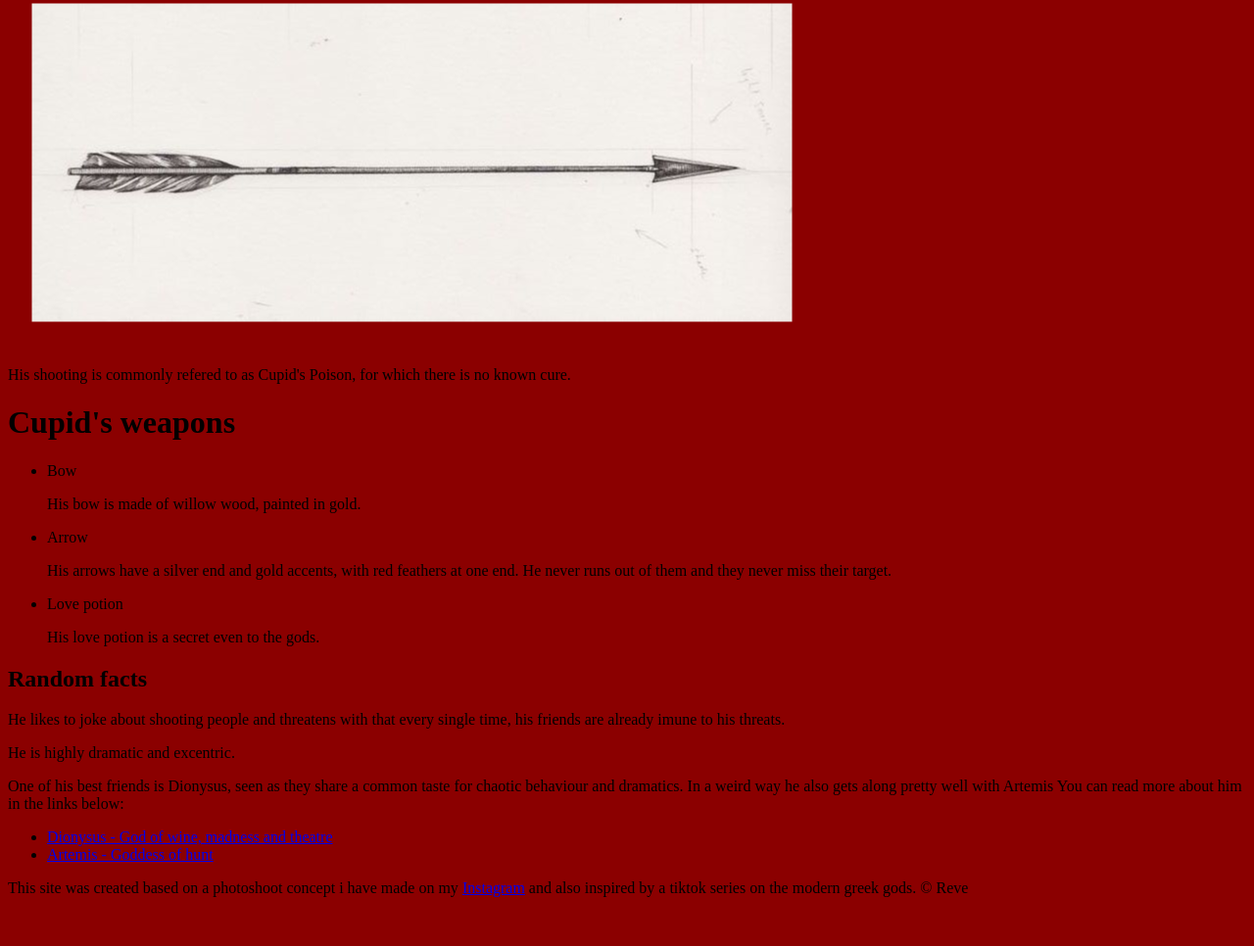
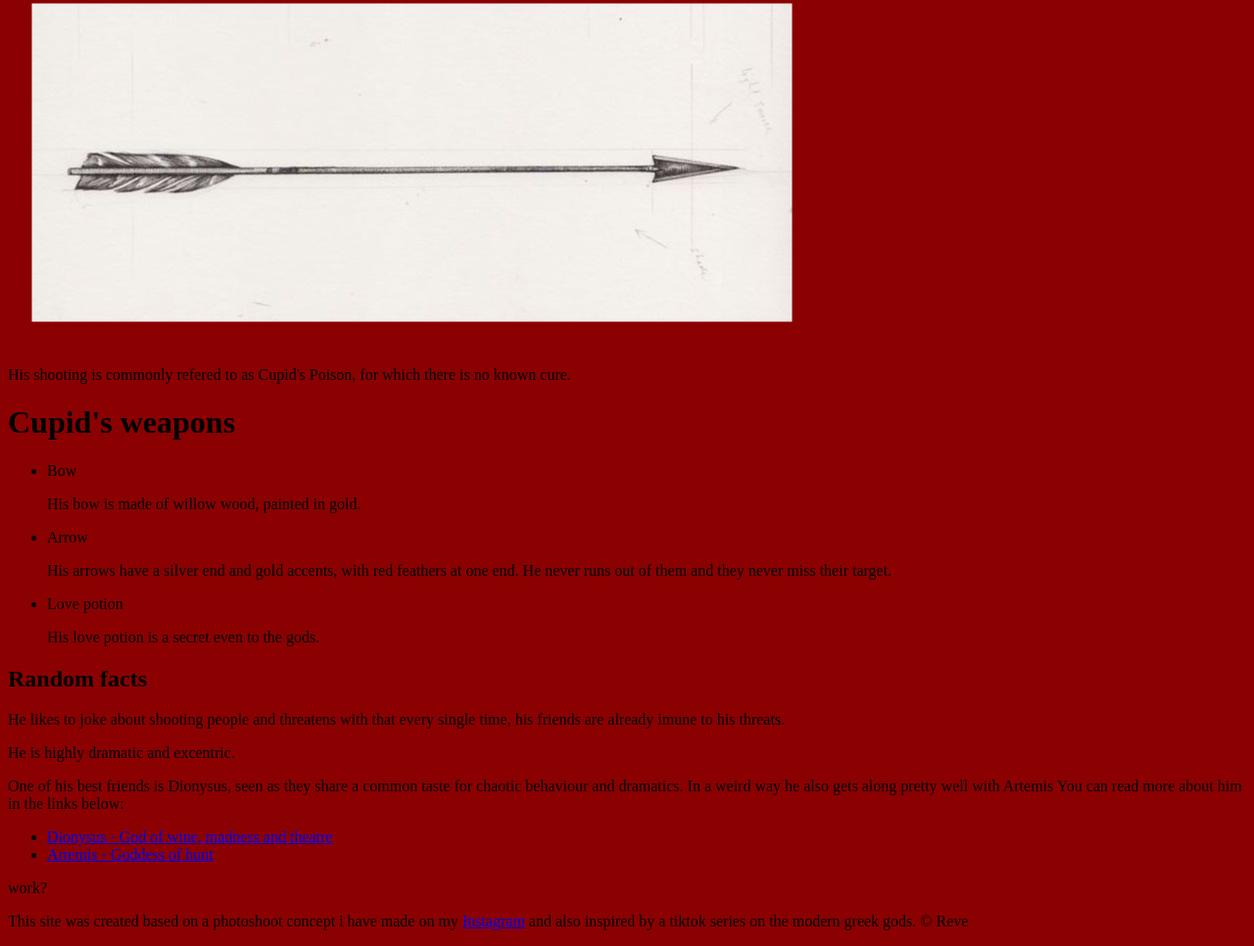
Before and after one commit to rrevve/cartoon-hero, a plain HTML site: page index.html in a window 1280 px wide. Shown: the part 759-1725 px from the top of the page at 98% size. Before the commit the page ends 1691 px from the top, so only its background shows below. Drawn offline with Linux system fonts and the light colour scheme.

Commit message:
Update index.html

```diff
--- a/index.html
+++ b/index.html
@@ -35,6 +35,7 @@
 			<li><a href="https://en.wikipedia.org/wiki/Dionysus#:~:text=In%20ancient%20Greek%20religion%20and,%2C%20religious%20ecstasy%2C%20and%20theatre." target="_blank">Dionysus - God of wine, madness and theatre</a></li>
 			<li><a href="https://en.wikipedia.org/wiki/Artemis" target="_blank">Artemis - Goddess of hunt</a></li>
 		</ul>
+		<p>work?</p>
 	</main>
 
 <!-- footer element -->
```
